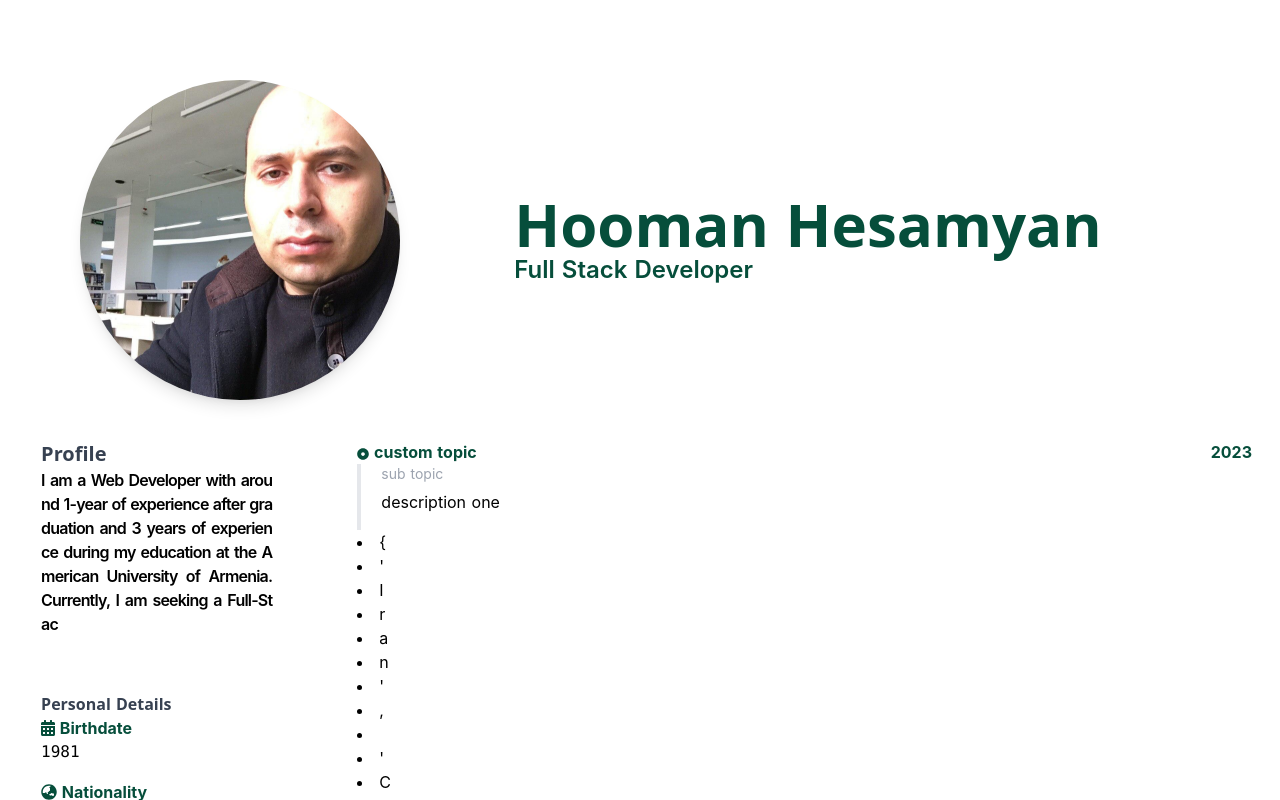
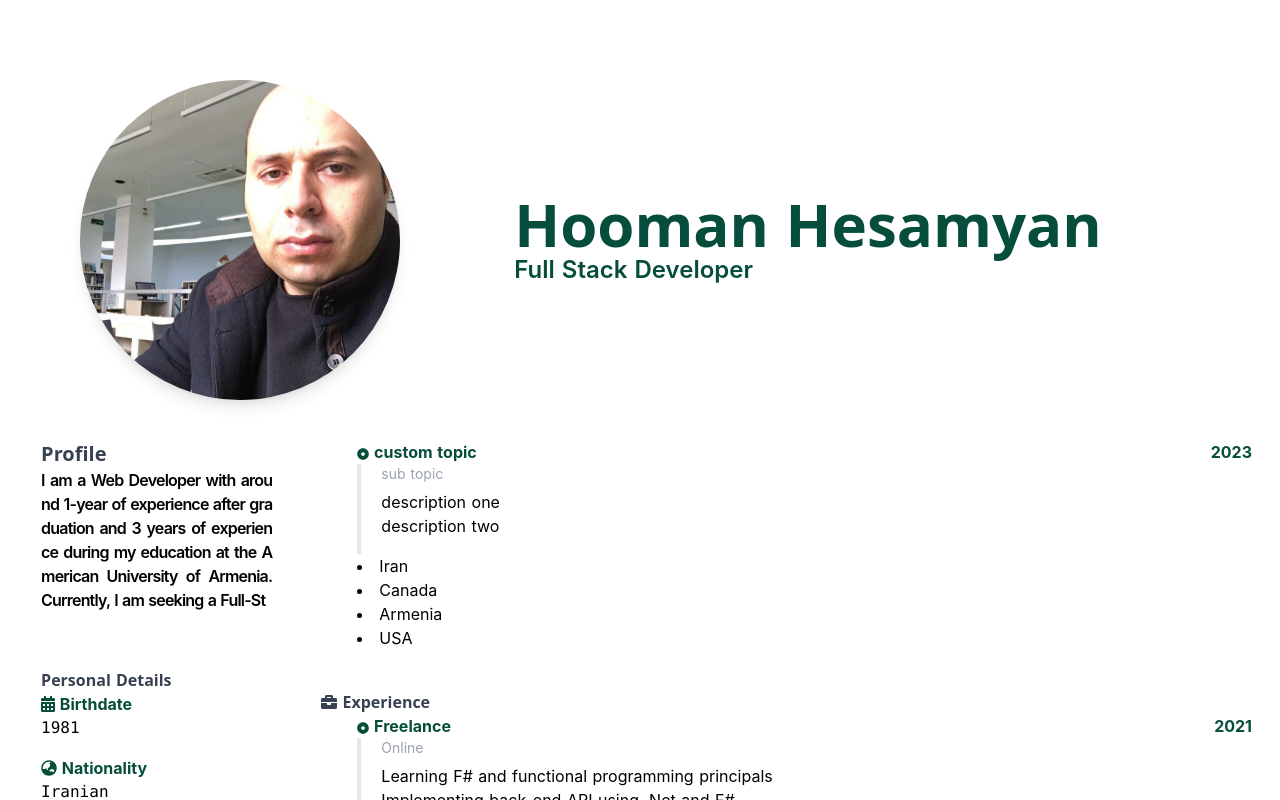
Before and after one commit to hooman734/cv-new, a Nuxt app: page / in a window 1280 px wide. Shown: the top 800 px of the page. Built offline with nearby package versions, Linux system fonts and the light colour scheme.

Commit message:
added the custom component named Experience

```diff
--- a/components/Experience.vue
+++ b/components/Experience.vue
@@ -10,7 +10,7 @@
         <div class="border-l-4 pl-5 pb-4 text-justify break-all">
         <p class="text-gray-400 text-sm mb-1.5">{{subTopic}}</p>
         <p class="">{{description1}}</p>
-        <p class="">{{descriptio2}}</p>
+        <p class="">{{description2}}</p>
         </div>
         <ul class="list-inside list-disc">
             <li v-for="(item, idx) in items" :key="idx">{{item}}</li>
--- a/components/MainPanel.vue
+++ b/components/MainPanel.vue
@@ -3,7 +3,7 @@
     <div class="flex-flex-col align-middle justify-center flex-grow">
       <!--  Experience  -->
       <!-- Custom component -->
-      <experience topic="custom topic" subTopic="sub topic" date="2023" description1="description one" description2="description two" items="{'Iran', 'Canada', 'Armenia', 'USA'}"></experience>
+      <experience topic="custom topic" subTopic="sub topic" date="2023" description1="description one" description2="description two" :items="['Iran', 'Canada', 'Armenia', 'USA']"></experience>
       <!-- /Custom component -->
       <div class="mt-3 md:mt-10">
         <p ref="topic2" class="font-bold text-gray-700 font-sans">
```
